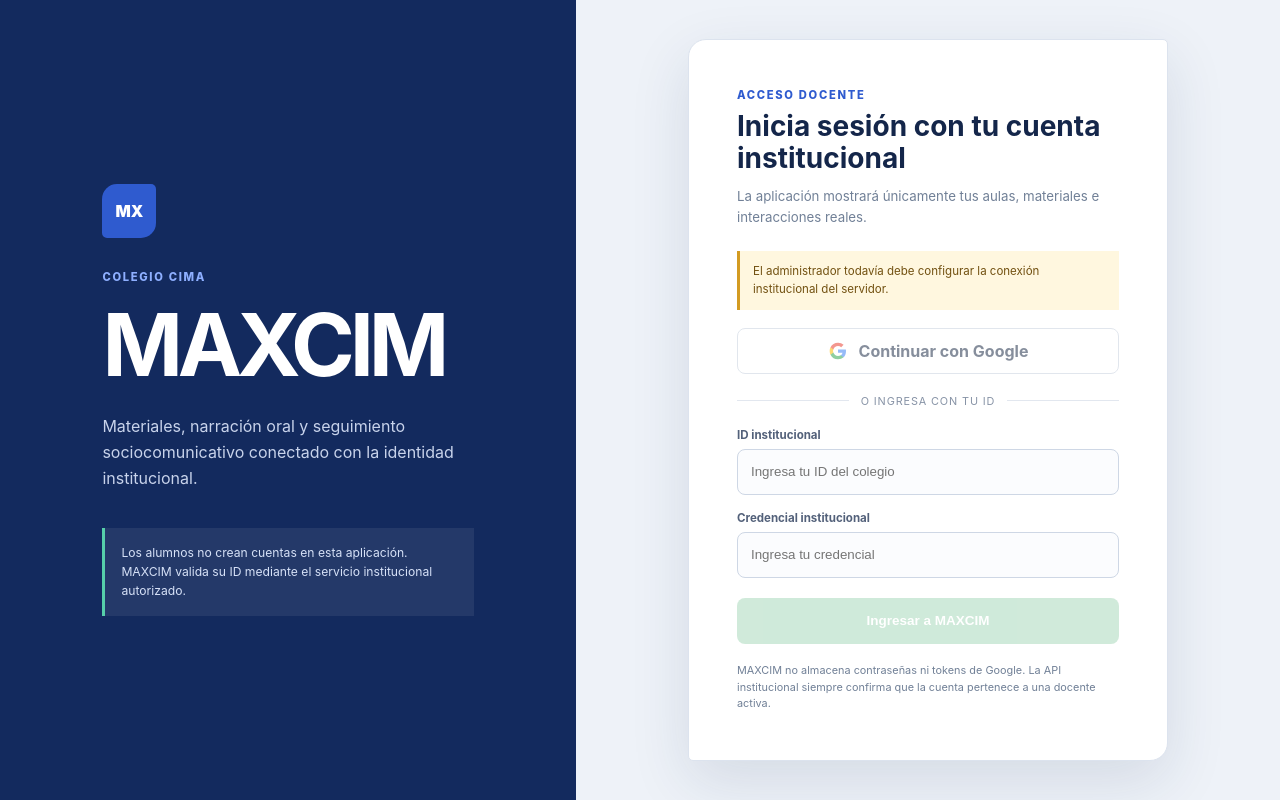
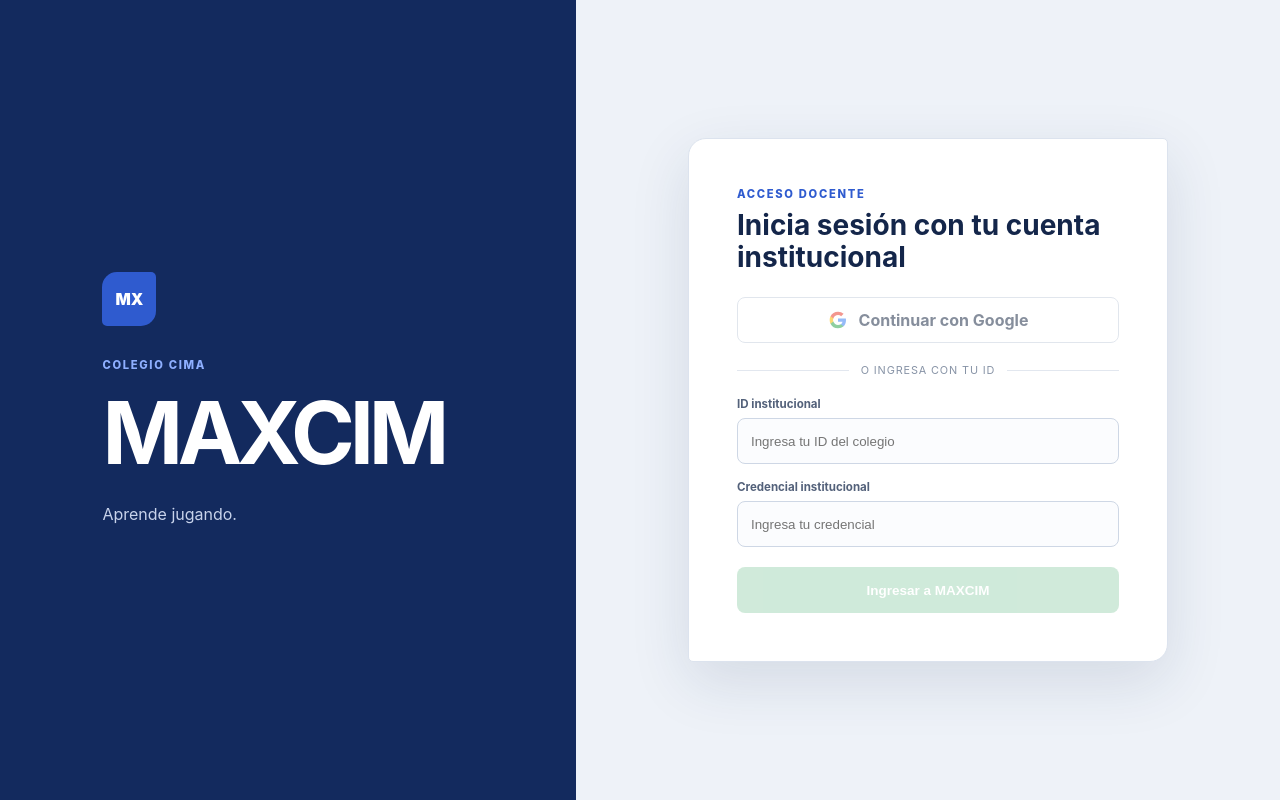
Before and after one commit to VillenetMK/maxcim_app_production, a Flask app: page /login in a window 1280 px wide. Run offline with Flask 3, Linux system fonts and the light colour scheme.

Commit message:
ui: simplify the teacher login screen

```diff
--- a/static/css/dashboard.css
+++ b/static/css/dashboard.css
@@ -1988,17 +1988,6 @@ body {
   line-height: 1.65;
 }
 
-.auth-brand__assurance {
-  max-width: 560px;
-  margin-top: 36px;
-  padding: 16px;
-  color: #d6e1f7;
-  background: rgba(255, 255, 255, 0.07);
-  border-left: 3px solid #56cfaa;
-  font-size: 0.76rem;
-  line-height: 1.55;
-}
-
 .auth-card {
   width: min(480px, calc(100% - 40px));
   margin: auto;
@@ -2021,29 +2010,13 @@ body {
   line-height: 1.15;
 }
 
-.auth-card__description,
-.auth-card__privacy {
-  color: #718097;
-  line-height: 1.55;
-}
-
-.auth-card__description {
-  margin: 12px 0 24px;
-  font-size: 0.83rem;
-}
-
-.auth-card__privacy {
-  margin: 18px 0 0;
-  font-size: 0.68rem;
-}
-
 .auth-form {
   display: grid;
   gap: 16px;
 }
 
 .auth-google-form {
-  margin: 0;
+  margin: 24px 0 0;
 }
 
 .auth-google-button {
@@ -2242,10 +2215,6 @@ body {
     padding: 42px 24px;
   }
 
-  .auth-brand__assurance {
-    display: none;
-  }
-
   .auth-card {
     margin: 24px auto 48px;
   }
--- a/templates/login.html
+++ b/templates/login.html
@@ -16,20 +16,12 @@
       <div class="auth-brand__mark">MX</div>
       <p class="auth-brand__eyebrow">Colegio CIMA</p>
       <h1>MAXCIM</h1>
-      <p>Materiales, narración oral y seguimiento sociocomunicativo conectado con la identidad institucional.</p>
-      <div class="auth-brand__assurance">Los alumnos no crean cuentas en esta aplicación. MAXCIM valida su ID mediante el servicio institucional autorizado.</div>
+      <p>Aprende jugando.</p>
     </section>
 
     <section class="auth-card" aria-labelledby="loginTitle">
       <p class="auth-card__eyebrow">Acceso docente</p>
       <h2 id="loginTitle">Inicia sesión con tu cuenta institucional</h2>
-      <p class="auth-card__description">La aplicación mostrará únicamente tus aulas, materiales e interacciones reales.</p>
-
-      {% if not api_ready %}
-      <div class="auth-alert auth-alert--warning" role="alert">
-        El administrador todavía debe configurar la conexión institucional del servidor.
-      </div>
-      {% endif %}
       {% if error %}
       <div class="auth-alert auth-alert--error" role="alert">{{ error }}</div>
       {% endif %}
@@ -63,7 +55,6 @@
         </label>
         <button type="submit" class="btn btn--primary" {% if not password_ready %}disabled{% endif %}>Ingresar a MAXCIM</button>
       </form>
-      <p class="auth-card__privacy">MAXCIM no almacena contraseñas ni tokens de Google. La API institucional siempre confirma que la cuenta pertenece a una docente activa.</p>
     </section>
   </main>
 </body>
```
Also changed, not shown: tests/test_google_login.py (+6 -0 lines).
